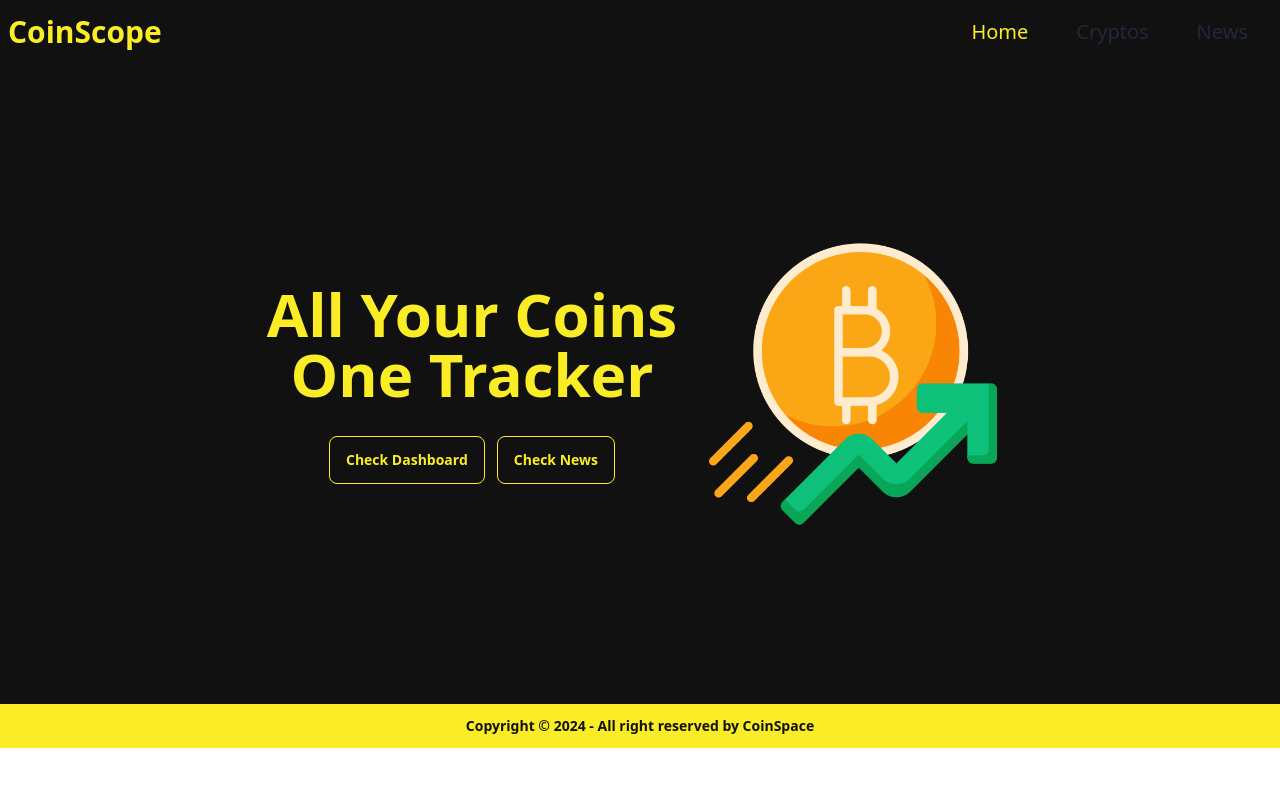
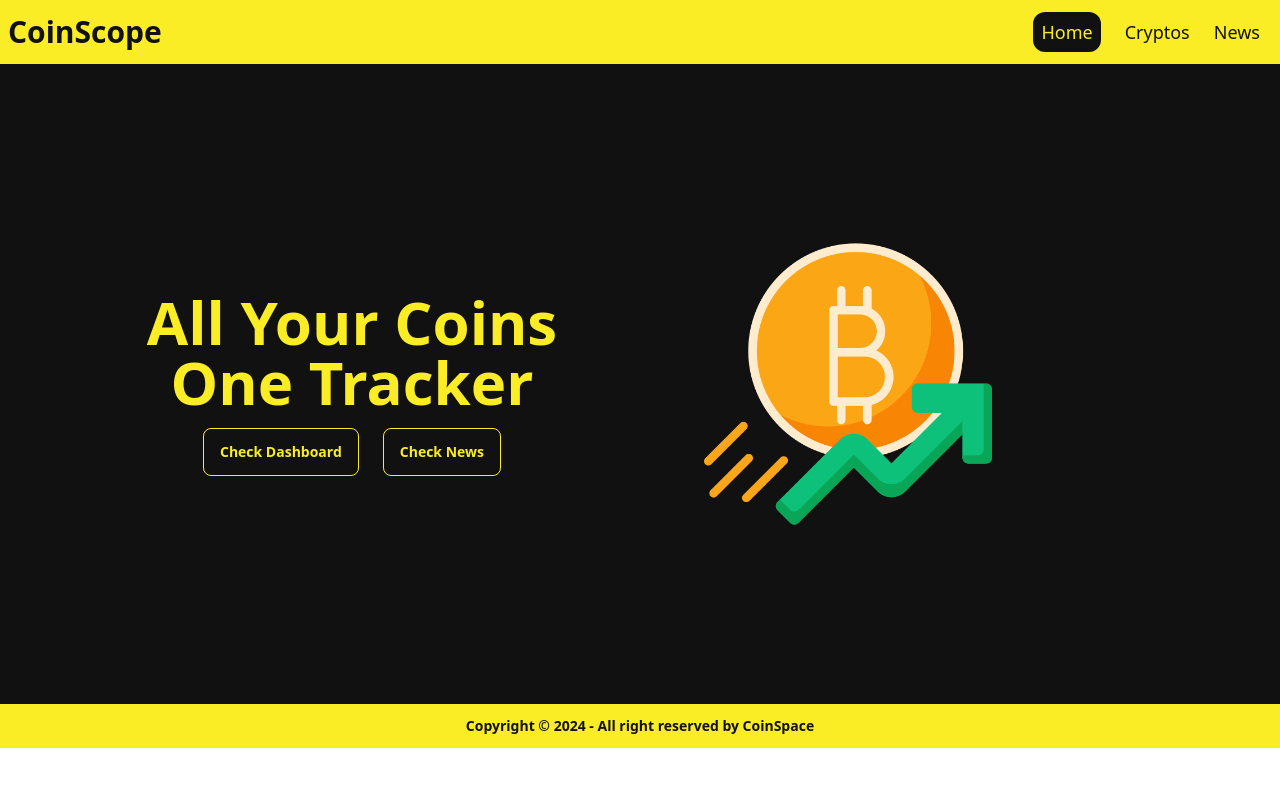
Before and after one commit to Sowdarjya/CoinScope, a React (Vite) app: page / in a window 1280 px wide. Shown: the top 786 px of the page. Built offline with nearby package versions, Linux system fonts and the light colour scheme.

Commit message:
Updated header and hero section

```diff
--- a/src/components/Header.jsx
+++ b/src/components/Header.jsx
@@ -2,49 +2,45 @@ import React from "react";
 import { Link, NavLink } from "react-router-dom";
 
 const Header = () => {
+  const navItems = [
+    {
+      id: 1,
+      name: "Home",
+      slug: "/",
+    },
+    {
+      id: 2,
+      name: "Cryptos",
+      slug: "/cryptos",
+    },
+    {
+      id: 3,
+      name: "News",
+      slug: "/news",
+    },
+  ];
+
   return (
-    <header className="navbar bg-transparent">
-      <div className="navbar-start text-3xl text-[#faed26] font-bold">
+    <header className="navbar bg-[#faed26]">
+      <div className="navbar-start text-3xl text-[#121111] font-bold">
         <Link to="/">CoinScope</Link>
       </div>
       <nav className="navbar-end">
         <ul className="flex items-center justify-between">
-          <li>
+          {navItems.map((item) => (
+            <li key={item.id}>
               <NavLink
-              to="/"
                 className={(e) => {
                   return e.isActive
-                  ? "text-[#faed26] p-2 text-xl mx-4 hover:text-[#f7f192]"
-                  : "p-2 text-xl mx-4 hover:text-[#f7f192]";
+                    ? "text-[#faed26] mx-3 bg-[#121111] p-2 rounded-xl text-lg font-medium"
+                    : "text-[#121111] mx-3 text-lg hover:text-[#525252] font-medium";
                 }}
+                to={`${item.slug}`}
               >
-              Home
+                {item.name}
               </NavLink>
             </li>
-          <li>
-            <NavLink
-              to="/cryptos"
-              className={(e) => {
-                return e.isActive
-                  ? "text-[#faed26] p-2 text-xl mx-4 hover:text-[#f7f192]"
-                  : "p-2 text-xl mx-4 hover:text-[#f7f192]";
-              }}
-            >
-              Cryptos
-            </NavLink>
-          </li>
-          <li>
-            <NavLink
-              to="/news"
-              className={(e) => {
-                return e.isActive
-                  ? "text-[#faed26] p-2 text-xl mx-4 hover:text-[#f7f192]"
-                  : "p-2 text-xl mx-4 hover:text-[#f7f192]";
-              }}
-            >
-              News
-            </NavLink>
-          </li>
+          ))}
         </ul>
       </nav>
     </header>
--- a/src/components/Hero.jsx
+++ b/src/components/Hero.jsx
@@ -4,32 +4,22 @@ import { Link } from "react-router-dom";
 
 const Hero = () => {
   return (
-    <main className="hero min-h-[80vh]">
-      <div className="hero-content flex items-center justify-between">
+    <main className="flex items-center justify-around w-full h-[80vh]">
+      <div className="w-[55%] text-center h-full flex flex-col items-center justify-center">
+        <h1 className="text-6xl mb-4 font-semibold text-[#faed26]">
+          All Your Coins <br /> One Tracker
+        </h1>
         <div>
-          <h1 className="text-6xl text-[#faed26] text-center font-semibold mb-8">
-            All Your Coins <br /> One Tracker
-          </h1>
-          <div className="flex items-center justify-center gap-3">
-            <Link to="/cryptos">
-              <button className="btn btn-outline text-[#faed26] hover:text-[#121111] hover:bg-[#faed26]">
-                Check Dashboard
-              </button>
-            </Link>
-            <Link to="/news">
-              <button className="btn btn-outline text-[#faed26] hover:text-[#121111] hover:bg-[#faed26]">
-                Check News
-              </button>
-            </Link>
-          </div>
+          <button className="btn btn-outline hover:bg-[#faed26] text-[#faed26] hover:text-[#121111] mx-3">
+            <Link to="/cryptos">Check Dashboard</Link>
+          </button>
+          <button className="btn btn-outline hover:bg-[#faed26] text-[#faed26] hover:text-[#121111] mx-3">
+            <Link to="/news">Check News</Link>
+          </button>
         </div>
-        <div className="p-4">
-          <img
-            src={`${heroImg}`}
-            alt="bitcoin image"
-            className="h-[18rem] w-full"
-          />
-        </div>
+      </div>
+      <div className="w-[45%] h-full flex items-center justify-start">
+        <img src={`${heroImg}`} className="h-[18rem]" />
       </div>
     </main>
   );
```
Lines whose indentation alone changed are shown as unchanged.
